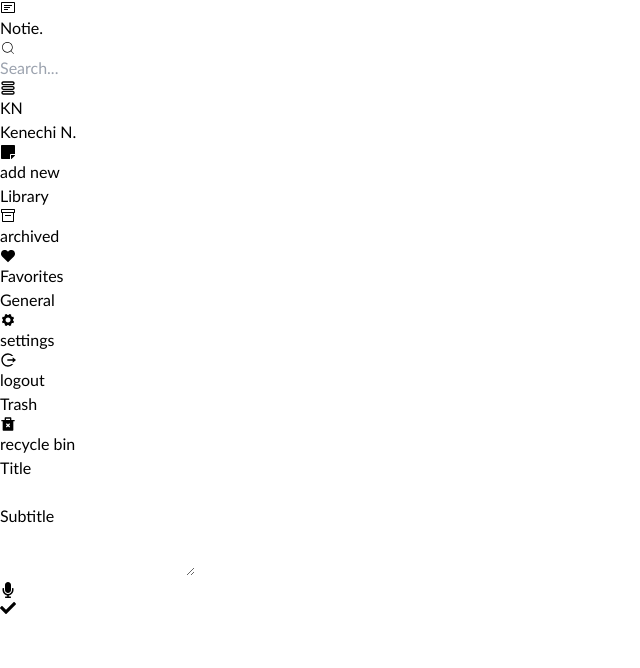
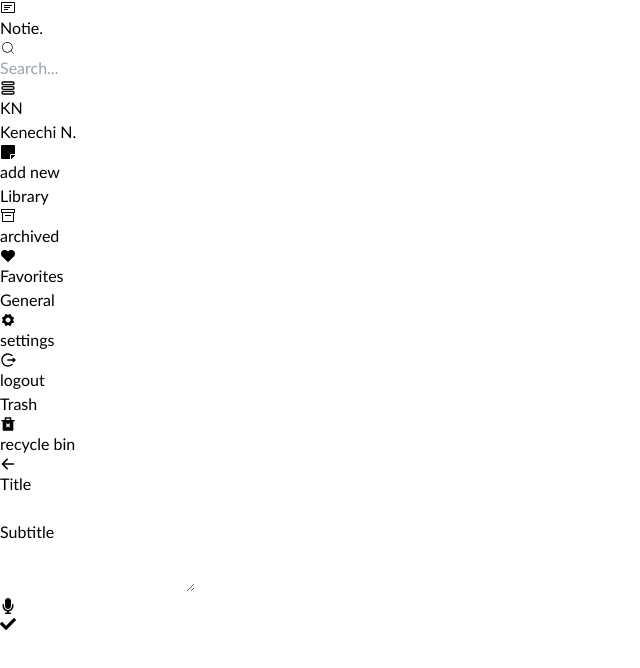
Before and after one commit to nsudekenechi/Notie, a React (Vite) app in the folder frontend/: page /dashboard/createnote in a window 1280 px wide. Shown: the top 668 px of the page, without its empty margins (0-640 px from the left). Built offline with nearby package versions, Linux system fonts and the light colour scheme; no server answers; sample sign-in values are in the browser's storage.

Commit message:
Modified

```diff
--- a/frontend/src/pages/CreateNote.jsx
+++ b/frontend/src/pages/CreateNote.jsx
@@ -4,8 +4,9 @@ import { useNote, useSpeech } from "../hooks/notes";
 
 import { ToastContainer, toast } from 'react-toastify';
 import 'react-toastify/dist/ReactToastify.css';
-import { useLocation, useParams } from "react-router-dom";
+import { Link, useLocation, useParams } from "react-router-dom";
 import { notesContext } from "../hooks/context";
+import { HiArrowLeft } from "react-icons/hi";
 export const CreateNote = () => {
   const location = useLocation()
   const param = useParams()
@@ -17,17 +18,17 @@ export const CreateNote = () => {
   const color = {
     circle: ["blue", "green", "orange"],
     bg: ["bg-blue-600/10", "bg-green-600/10", "bg-orange-600/10"],
-    audio: ["bg-blue-600", "bg-green-600", "bg-orange-600"]
+    audio: ["bg-blue-600", "bg-green-600", "bg-orange-600"],
+    text: ["text-blue-600", "text-green-600", "text-orange-600"]
   };
 
   const title = useRef(null);
   const subtitle = useRef(null);
   const [recording, setRecording] = useState(false);
-  console.log(note)
   const [inputs, setInputs] = useState({
     title: note ? note?.title : "",
     subtitle: "",
-    color:  color.circle[0],
+    color: color.circle[0],
 
   })
   const [focused, setFocused] = useState("");
@@ -94,6 +95,11 @@ export const CreateNote = () => {
   }, [notes])
   return (
     <div className={`md:pl-10   md:py-10 ${color.bg[color.circle.findIndex(item => item == inputs.color)]}`}>
+      <div className="my-3">
+        <Link to={"/dashboard/addNew"} className={`w-8 h-8 rounded-full   flex justify-center items-center  `}>
+          <HiArrowLeft className={`${color.text[color.circle.findIndex(item => item == note?.color)]}`} />
+        </Link>
+      </div>
 
       <ToastContainer />
       <form onSubmit={(e) => {
```
